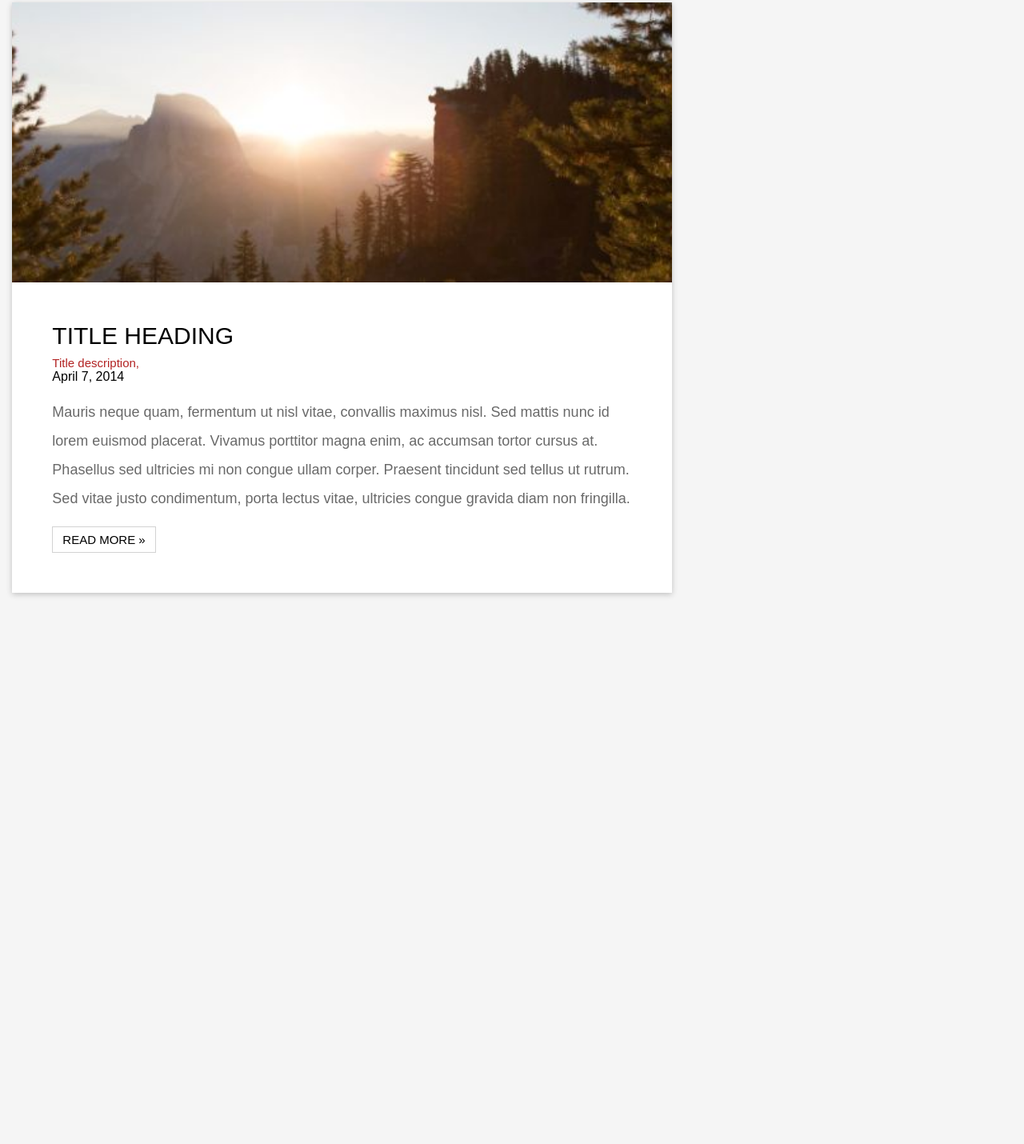
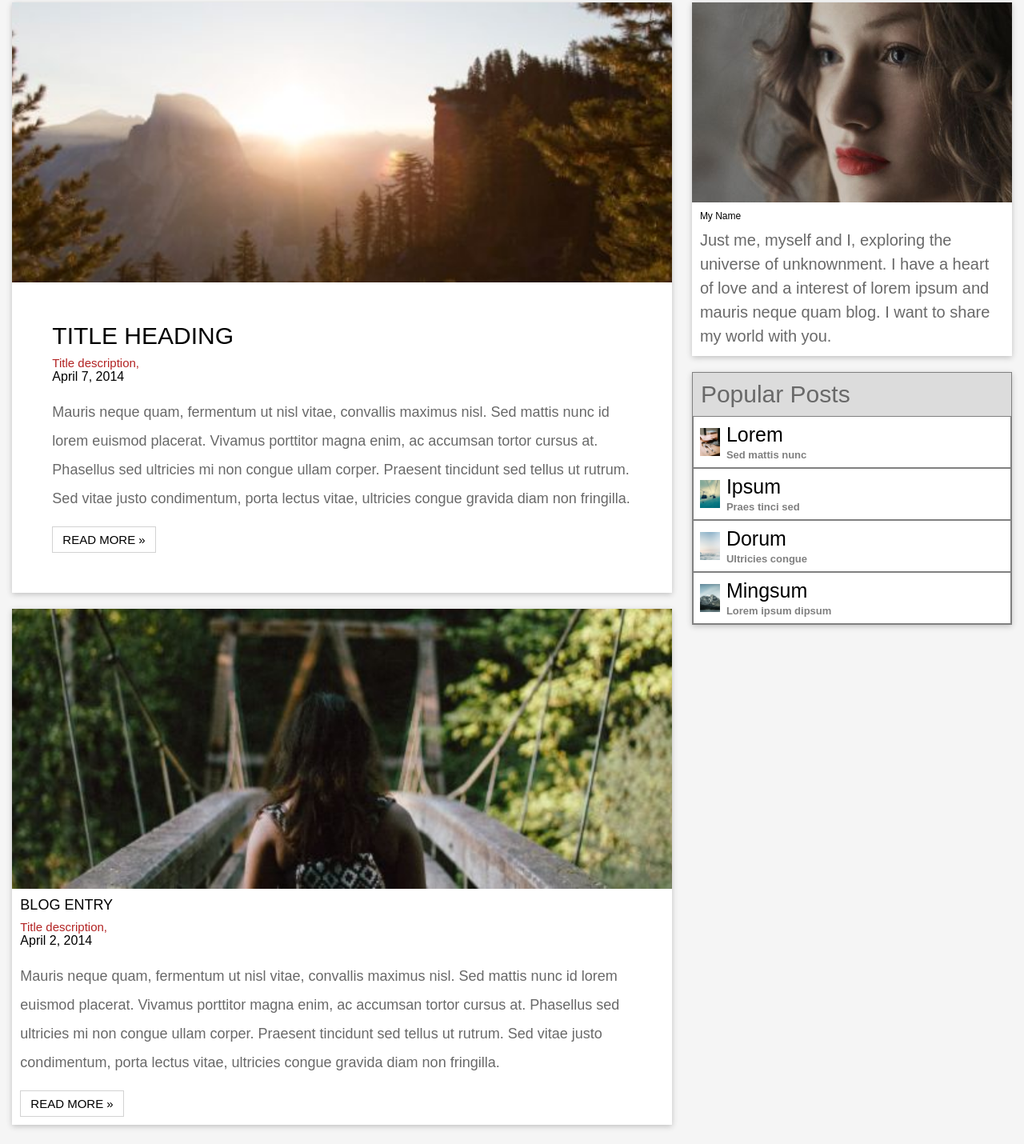
Before and after one commit to jeksnn777-max/lesson-15, a plain HTML site: page index.html in a window 1280 px wide. Shown: the part 150-1580 px from the top of the page at 80% size. Before the commit the page ends 931 px from the top, so only its background shows below. Drawn offline with Linux system fonts and the light colour scheme.

Commit message:
secont comit

```diff
--- a/index.html
+++ b/index.html
@@ -50,6 +50,87 @@
                     </div>
                 </div>
 
+                <div class="n10">
+                    <img src="./img/bridge.jpg" alt="Bridge">
+
+                    <div class="n11">
+                        <h2>BLOG ENTRY</h2>
+                        <p class="n7">Title description,
+                        <p>April 2, 2014</p>
+                        </p>
+
+                        <p class="n8">
+                            Mauris neque quam, fermentum ut nisl vitae,
+                            convallis maximus nisl. Sed mattis nunc id lorem
+                            euismod placerat. Vivamus porttitor magna enim,
+                            ac accumsan tortor cursus at. Phasellus sed
+                            ultricies mi non congue ullam corper.
+                            Praesent tincidunt sed tellus ut rutrum.
+                            Sed vitae justo condimentum, porta lectus vitae,
+                            ultricies congue gravida diam non fringilla.
+                        </p>
+
+                        <div class="n9">
+                            <button>READ MORE »</button>
+
+                        </div>
+                    </div>
+                </div>
+
+            </div>
+
+            <div class="n12">
+
+                <div class="n13">
+                    <img src="./img/avatar_g.jpg" alt="My Name">
+
+                    <div class="n14">
+                        <h2>My Name</h2>
+                        <p>
+                            Just me, myself and I, exploring the universe
+                            of unknownment. I have a heart of love and
+                            a interest of lorem ipsum and mauris neque
+                            quam blog. I want to share my world with you.
+                        </p>
+                    </div>
+                </div>
+
+                <div class="n15">
+                    <h3>Popular Posts</h3>
+
+                    <div class="n16">
+                        <img src="./img/workshop.jpg" alt="">
+                        <div>
+                            <p>Lorem</p>
+                            <h4>Sed mattis nunc</h4>
+                        </div>
+                    </div>
+
+                    <div class="n16">
+                        <img src="./img/gondol.jpg" alt="">
+                        <div>
+                            <p>Ipsum</p>
+                            <h4>Praes tinci sed</h4>
+                        </div>
+                    </div>
+
+                    <div class="n16">
+                        <img src="./img/skies.jpg" alt="">
+                        <div>
+                            <p>Dorum</p>
+                            <h4>Ultricies congue</h4>
+                        </div>
+                    </div>
+
+                    <div class="n16">
+                        <img src="./img/rock.jpg" alt="">
+                        <div>
+                            <p>Mingsum</p>
+                            <h4>Lorem ipsum dipsum</h4>
+                        </div>
+                    </div>
+                </div>
+
 
 </body>
 
--- a/stayle.css
+++ b/stayle.css
@@ -102,3 +102,128 @@ body {
   font-size: 15px;
   cursor: pointer;
 }
+
+.n9 button:hover {
+  background-color: lightgray;
+}
+
+.n9 p {
+  font-size: 9px;
+}
+
+.n9 span {
+  background-color: black;
+  color: white;
+  padding: 2px 5px;
+  border-radius: 50%;
+  margin-left: 5px;
+}
+
+.n10 {
+  width: 100%;
+  background-color: white;
+  margin-bottom: 20px;
+  box-shadow: 0 2px 7px silver;
+}
+
+.n10 img {
+  width: 100%;
+  height: 350px;
+  object-fit: cover;
+  display: block;
+}
+
+.n11 {
+  padding: 10px;
+}
+
+.n11 h2 {
+  font-size: 18px;
+  font-weight: normal;
+}
+
+.n12 {
+  width: 32%;
+}
+
+.n13 {
+  width: 100%;
+  background-color: white;
+  margin-bottom: 20px;
+  box-shadow: 0 2px 7px silver;
+}
+
+.n13 img {
+  width: 100%;
+  height: 250px;
+  object-fit: cover;
+  display: block;
+}
+
+.n14 {
+  padding: 10px;
+}
+
+.n14 h2 {
+  font-size: 12px;
+  font-weight: normal;
+  margin-bottom: 8px;
+}
+
+.n14 p {
+  font-size: 20px;
+  line-height: 1.5;
+  color: dimgray;
+}
+
+.n15 {
+  width: 100%;
+  background-color: white;
+  box-shadow: 0 2px 7px silver;
+  margin-bottom: 20px;
+  border: 1px solid gray;
+}
+
+.n15 h3 {
+  background-color: gainsboro;
+  padding: 10px;
+  font-size: 30px;
+  font-weight: normal;
+  color: dimgray;
+}
+
+.n16 {
+  display: flex;
+  align-items: center;
+  gap: 8px;
+  padding: 8px;
+  border-bottom: 1px solid lightgray;
+  border: 1px solid gray;
+}
+
+.n16:hover {
+  background-color: lightgray;
+}
+
+.n16 img {
+  width: 25px;
+  height: 35px;
+  object-fit: cover;
+}
+
+.n16 p {
+  font-size: 25px;
+  margin-bottom: 3px;
+}
+
+.n16 h4 {
+  font-size: 13px;
+  color: gray;
+}
+
+n17 {
+  width: 100%;
+  background-color: white;
+  box-shadow: 0 2px 7px silver;
+  margin-bottom: 20px;
+}
```
